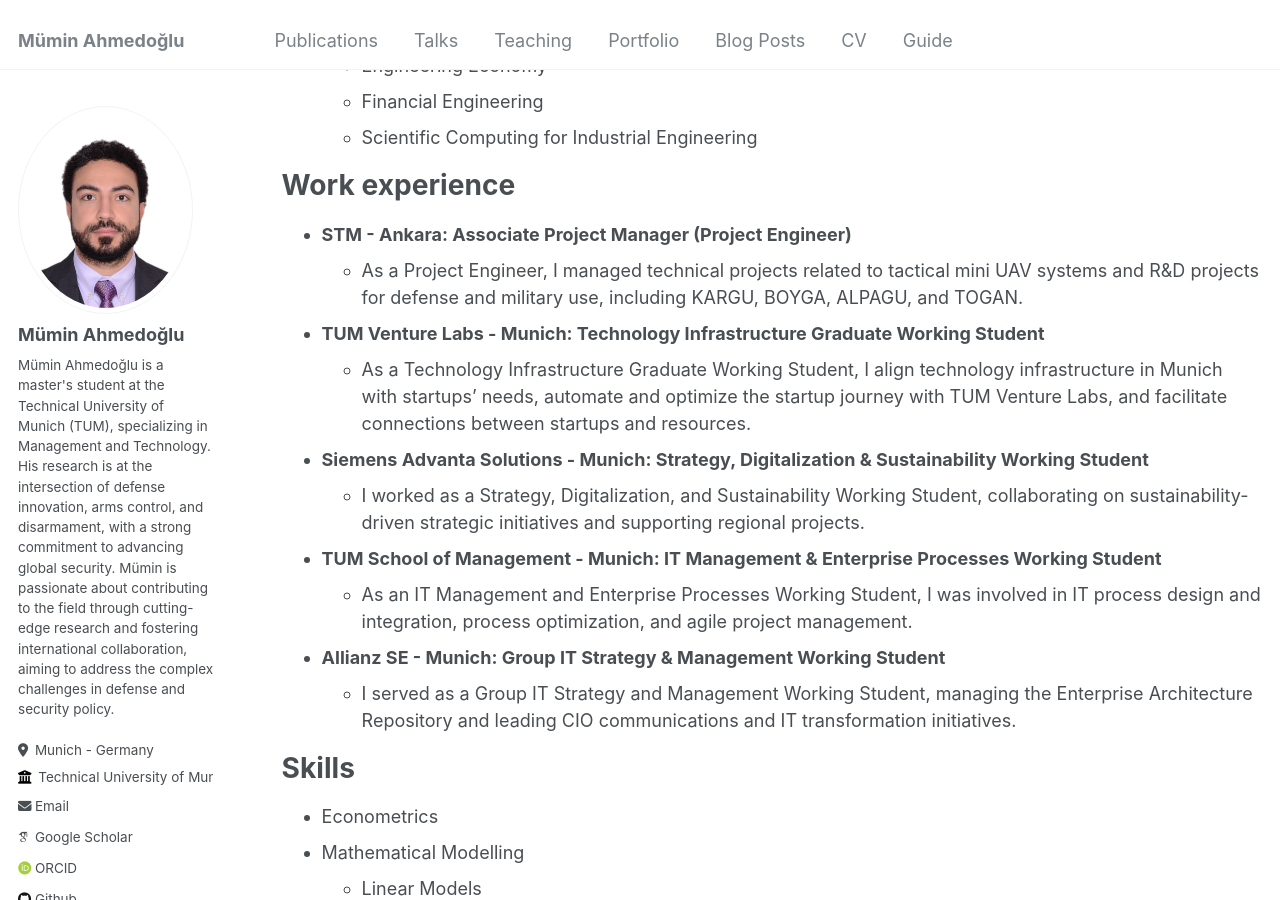
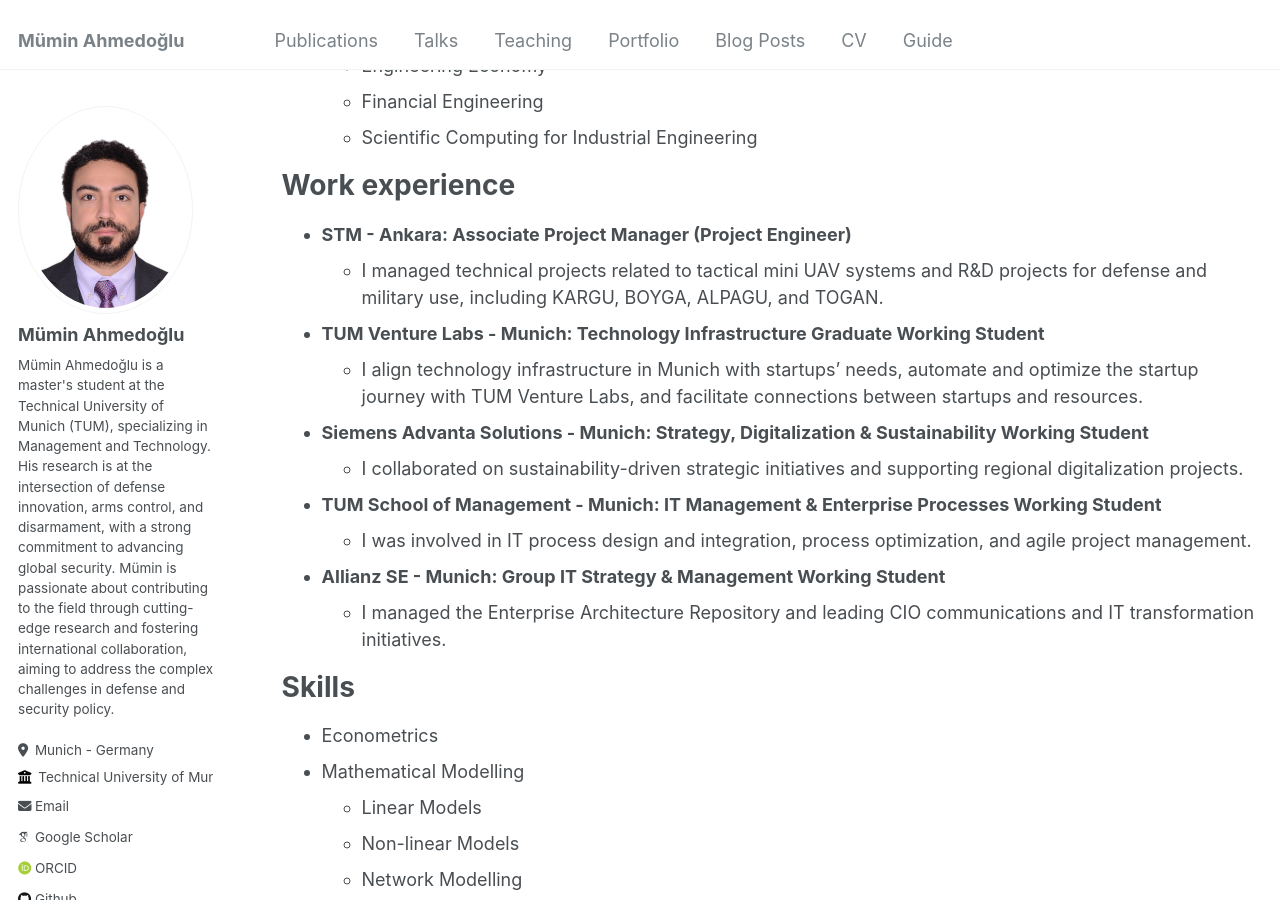
Before and after one commit to ahmedoglu/ahmedoglu.github.io, a Jekyll site: the page built from _pages/cv.md, in a window 1280 px wide and 900 px high, scrolled down 1723 px. Built offline with Jekyll 4.4.1, drawn with Linux system fonts in a browser that asks for light colours; some web fonts are replaced.

Commit message:
Update cv.md

```diff
--- a/_pages/cv.md
+++ b/_pages/cv.md
@@ -72,24 +72,24 @@ Education
 Work experience
 ======
 - **STM - Ankara: Associate Project Manager (Project Engineer)**
-  - As a Project Engineer, I managed technical projects related to tactical mini UAV systems and R&D projects for defense and military use, including KARGU, BOYGA, ALPAGU, and TOGAN.
+  - I managed technical projects related to tactical mini UAV systems and R&D projects for defense and military use, including KARGU, BOYGA, ALPAGU, and TOGAN.
 
  - **TUM Venture Labs - Munich: Technology Infrastructure Graduate Working Student**
-    - As a Technology Infrastructure Graduate Working Student, I align technology infrastructure in Munich with startups' needs, automate and optimize the startup journey with TUM Venture Labs, and facilitate connections between startups and resources.
+    - I align technology infrastructure in Munich with startups' needs, automate and optimize the startup journey with TUM Venture Labs, and facilitate connections between startups and resources.
 
 
 - **Siemens Advanta Solutions - Munich: Strategy, Digitalization & Sustainability Working Student**
-  - I worked as a Strategy, Digitalization, and Sustainability Working Student, collaborating on sustainability-driven strategic initiatives and supporting regional projects.
+  - I collaborated on sustainability-driven strategic initiatives and supporting regional digitalization projects.
 
 
 
 - **TUM School of Management - Munich: IT Management & Enterprise Processes Working Student**
-  - As an IT Management and Enterprise Processes Working Student, I was involved in IT process design and integration, process optimization, and agile project management.
+  - I was involved in IT process design and integration, process optimization, and agile project management.
 
 
 
 - **Allianz SE - Munich: Group IT Strategy & Management Working Student**
-  - I served as a Group IT Strategy and Management Working Student, managing the Enterprise Architecture Repository and leading CIO communications and IT transformation initiatives.
+  - I managed the Enterprise Architecture Repository and leading CIO communications and IT transformation initiatives.
 
 
 Skills
```
